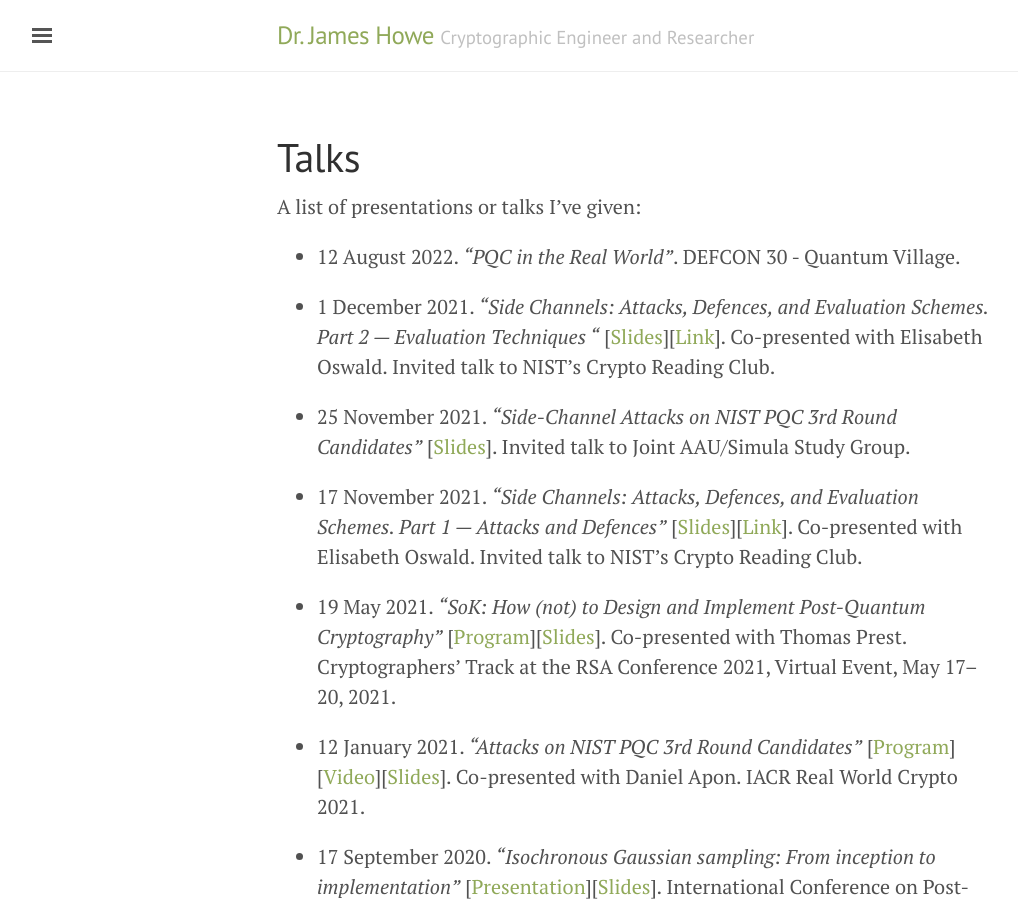
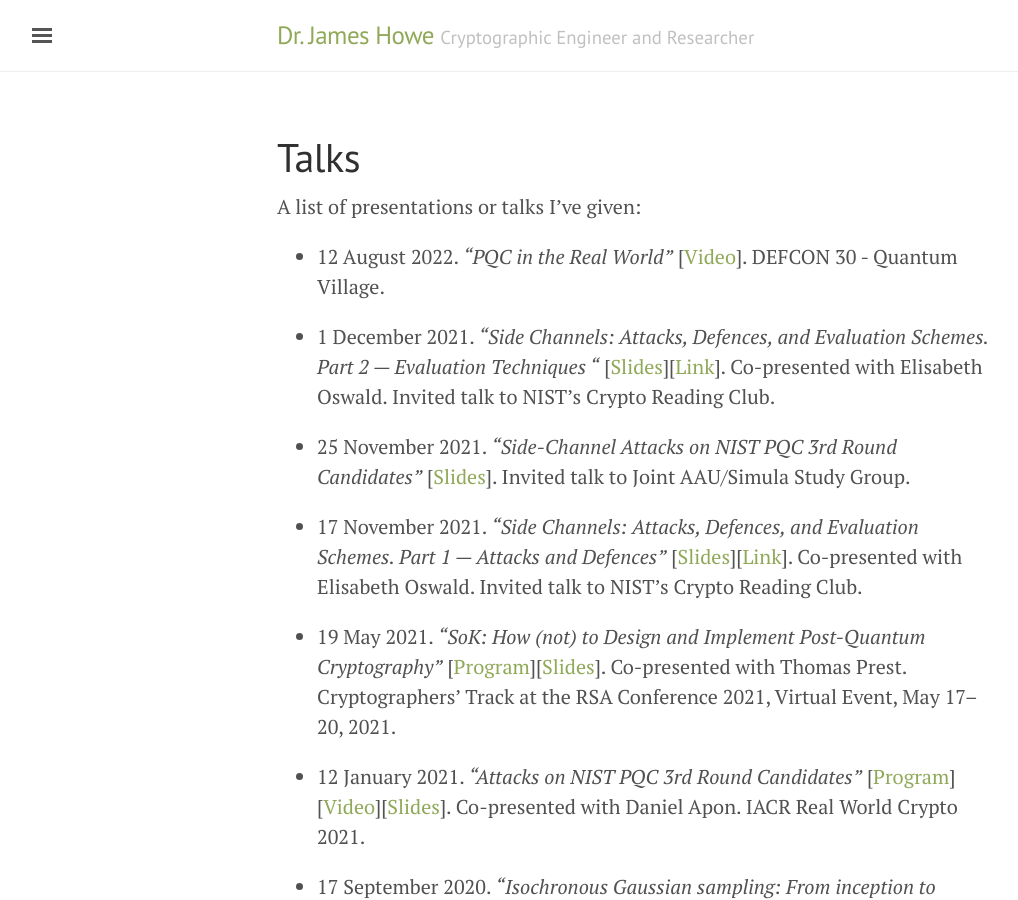
Before and after one commit to jameshoweee/jameshoweee.github.io, a Jekyll site: the page built from talks.md, in a window 1280 px wide and 900 px high. Shown: the whole window, without its empty margins (3-1021 px from the left). Built offline with Jekyll 4.4.1, drawn with Linux system fonts in a browser that asks for light colours.

Commit message:
Update talks.md

```diff
--- a/talks.md
+++ b/talks.md
@@ -6,7 +6,7 @@ permalink: /talks/
 
 A list of presentations or talks I've given:
 
-* 12 August 2022. *"PQC in the Real World"*. DEFCON 30 - Quantum Village.
+* 12 August 2022. *"PQC in the Real World"* [[Video](https://www.youtube.com/watch?v=UL0N2HZ_atI)]. DEFCON 30 - Quantum Village.
 
 * 1 December 2021. *"Side Channels: Attacks, Defences, and Evaluation Schemes. Part 2 — Evaluation Techniques
 "* [[Slides](files/crclub-2021-side-channels-2.pdf)][[Link](https://csrc.nist.gov/presentations/2021/crypto-club-2021-side-channels-2)]. Co-presented with Elisabeth Oswald. Invited talk to NIST's Crypto Reading Club.
```
